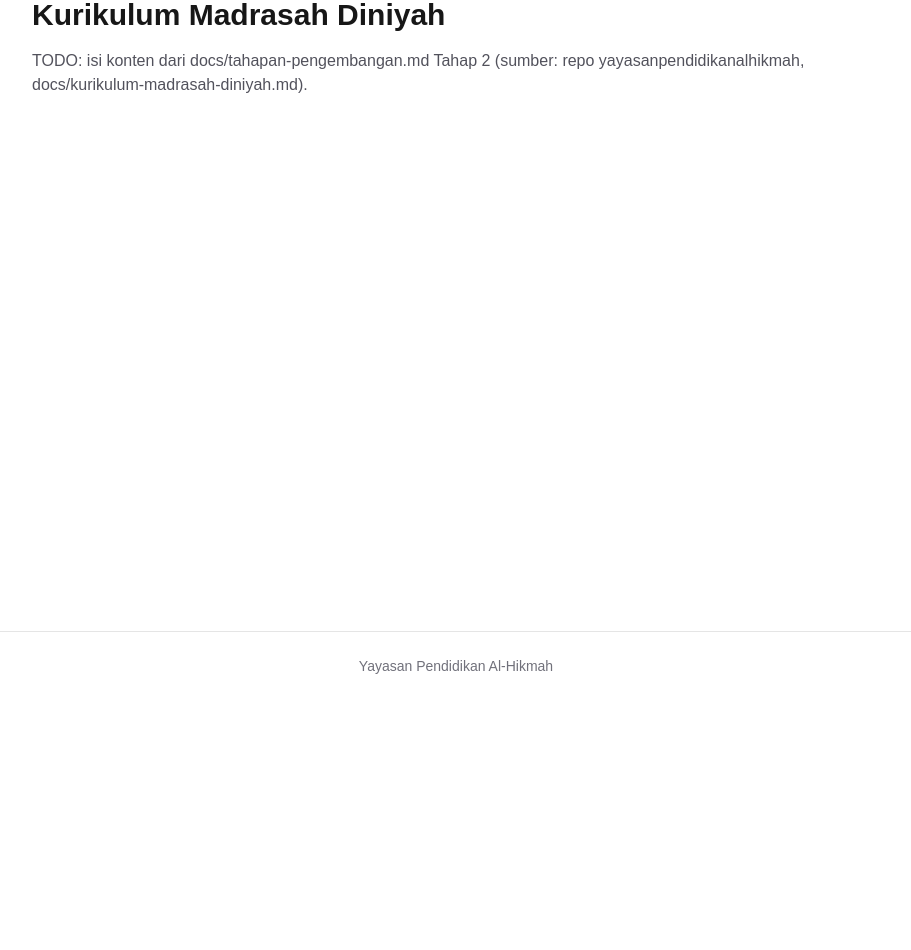
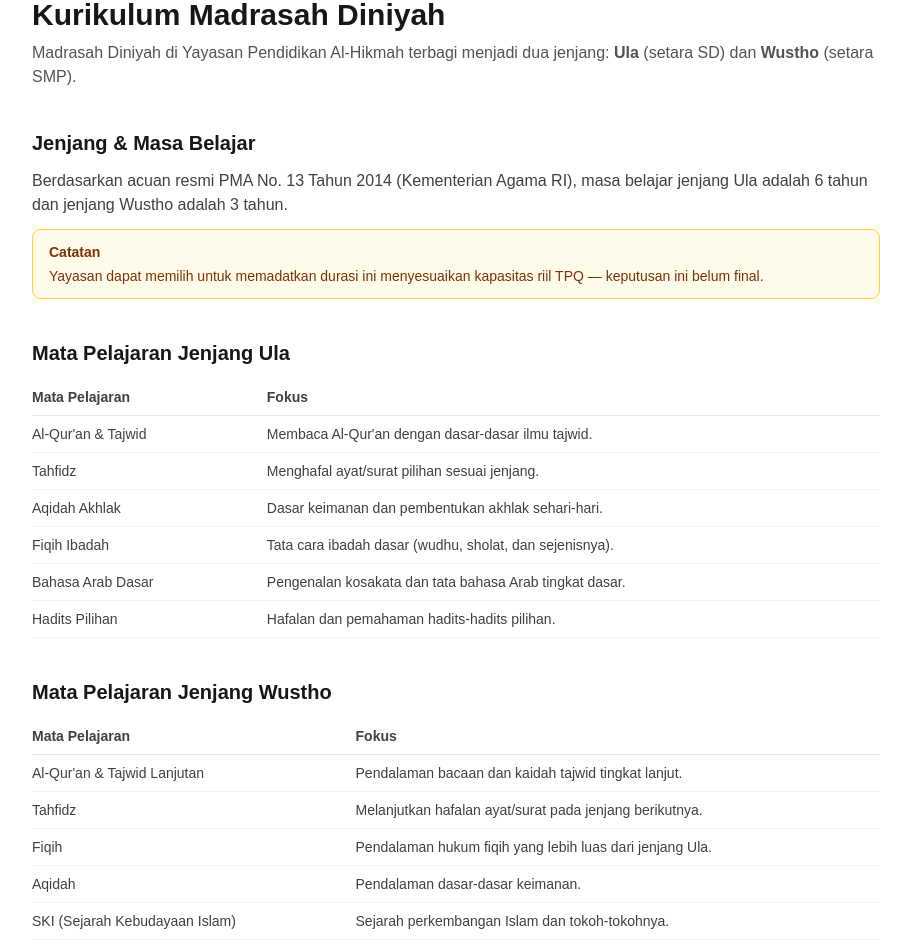
Before and after one commit to elahady/yayasanpendidikanalhikmah-web-app, a Next.js app: page /kurikulum-diniyah in a window 1280 px wide. Shown: the part 100-1050 px from the top of the page, without its empty margins (184-1095 px from the left). Before the commit the page ends 800 px from the top, so only its background shows below. Built offline with nearby package versions, Linux system fonts and the light colour scheme.

Commit message:
Isi konten halaman Kurikulum Madrasah Diniyah
Jenjang Ula (6 tahun) dan Wustho (3 tahun) sesuai PMA No. 13/2014,
tabel mata pelajaran per jenjang, serta placeholder jelas untuk
jadwal dan daftar pengajar (belum ada datanya).

Co-Authored-By: Claude Sonnet 5 <noreply@anthropic.com>

```diff
--- a/app/(site)/kurikulum-diniyah/page.tsx
+++ b/app/(site)/kurikulum-diniyah/page.tsx
@@ -1,11 +1,139 @@
-export default function KurikulumDiniyahPage() {
+import { Callout } from "../_components/Callout";
+import { Section } from "../_components/Section";
+
+type Mapel = { nama: string; deskripsi: string };
+
+const mapelUla: Mapel[] = [
+  {
+    nama: "Al-Qur'an & Tajwid",
+    deskripsi: "Membaca Al-Qur'an dengan dasar-dasar ilmu tajwid.",
+  },
+  {
+    nama: "Tahfidz",
+    deskripsi: "Menghafal ayat/surat pilihan sesuai jenjang.",
+  },
+  {
+    nama: "Aqidah Akhlak",
+    deskripsi: "Dasar keimanan dan pembentukan akhlak sehari-hari.",
+  },
+  {
+    nama: "Fiqih Ibadah",
+    deskripsi: "Tata cara ibadah dasar (wudhu, sholat, dan sejenisnya).",
+  },
+  {
+    nama: "Bahasa Arab Dasar",
+    deskripsi: "Pengenalan kosakata dan tata bahasa Arab tingkat dasar.",
+  },
+  {
+    nama: "Hadits Pilihan",
+    deskripsi: "Hafalan dan pemahaman hadits-hadits pilihan.",
+  },
+];
+
+const mapelWustho: Mapel[] = [
+  {
+    nama: "Al-Qur'an & Tajwid Lanjutan",
+    deskripsi: "Pendalaman bacaan dan kaidah tajwid tingkat lanjut.",
+  },
+  {
+    nama: "Tahfidz",
+    deskripsi: "Melanjutkan hafalan ayat/surat pada jenjang berikutnya.",
+  },
+  {
+    nama: "Fiqih",
+    deskripsi: "Pendalaman hukum fiqih yang lebih luas dari jenjang Ula.",
+  },
+  {
+    nama: "Aqidah",
+    deskripsi: "Pendalaman dasar-dasar keimanan.",
+  },
+  {
+    nama: "SKI (Sejarah Kebudayaan Islam)",
+    deskripsi: "Sejarah perkembangan Islam dan tokoh-tokohnya.",
+  },
+  {
+    nama: "Bahasa Arab",
+    deskripsi: "Pengembangan kemampuan bahasa Arab lebih lanjut.",
+  },
+  {
+    nama: "Akhlak / Adab Sosial",
+    deskripsi: "Penerapan akhlak dalam kehidupan bermasyarakat.",
+  },
+];
+
+function TabelMapel({ data }: { data: Mapel[] }) {
   return (
-    <div className="space-y-4">
-      <h1 className="text-3xl font-semibold">Kurikulum Madrasah Diniyah</h1>
-      <p className="text-zinc-600 dark:text-zinc-400">
-        TODO: isi konten dari docs/tahapan-pengembangan.md Tahap 2 (sumber:
-        repo yayasanpendidikanalhikmah, docs/kurikulum-madrasah-diniyah.md).
-      </p>
+    <div className="overflow-x-auto">
+      <table className="w-full border-collapse text-sm">
+        <thead>
+          <tr className="border-b border-black/10 text-left dark:border-white/10">
+            <th className="py-2 pr-4 font-semibold">Mata Pelajaran</th>
+            <th className="py-2 font-semibold">Fokus</th>
+          </tr>
+        </thead>
+        <tbody>
+          {data.map((row) => (
+            <tr
+              key={row.nama}
+              className="border-b border-black/5 align-top dark:border-white/5"
+            >
+              <td className="py-2 pr-4 whitespace-nowrap font-medium">
+                {row.nama}
+              </td>
+              <td className="py-2">{row.deskripsi}</td>
+            </tr>
+          ))}
+        </tbody>
+      </table>
     </div>
   );
 }
+
+export default function KurikulumDiniyahPage() {
+  return (
+    <div className="space-y-10">
+      <div className="space-y-2">
+        <h1 className="text-3xl font-semibold">Kurikulum Madrasah Diniyah</h1>
+        <p className="text-zinc-600 dark:text-zinc-400">
+          Madrasah Diniyah di Yayasan Pendidikan Al-Hikmah terbagi menjadi dua
+          jenjang: <strong>Ula</strong> (setara SD) dan <strong>Wustho</strong>{" "}
+          (setara SMP).
+        </p>
+      </div>
+
+      <Section title="Jenjang & Masa Belajar">
+        <p>
+          Berdasarkan acuan resmi PMA No. 13 Tahun 2014 (Kementerian Agama
+          RI), masa belajar jenjang Ula adalah 6 tahun dan jenjang Wustho
+          adalah 3 tahun.
+        </p>
+        <Callout variant="catatan">
+          <p>
+            Yayasan dapat memilih untuk memadatkan durasi ini menyesuaikan
+            kapasitas riil TPQ — keputusan ini belum final.
+          </p>
+        </Callout>
+      </Section>
+
+      <Section title="Mata Pelajaran Jenjang Ula">
+        <TabelMapel data={mapelUla} />
+      </Section>
+
+      <Section title="Mata Pelajaran Jenjang Wustho">
+        <TabelMapel data={mapelWustho} />
+      </Section>
+
+      <Section title="Jadwal">
+        <Callout variant="placeholder">
+          <p>Jadwal belajar akan diumumkan di sini setelah data final.</p>
+        </Callout>
+      </Section>
+
+      <Section title="Pengajar">
+        <Callout variant="placeholder">
+          <p>Daftar pengajar akan ditampilkan di sini.</p>
+        </Callout>
+      </Section>
+    </div>
+  );
+}
```
